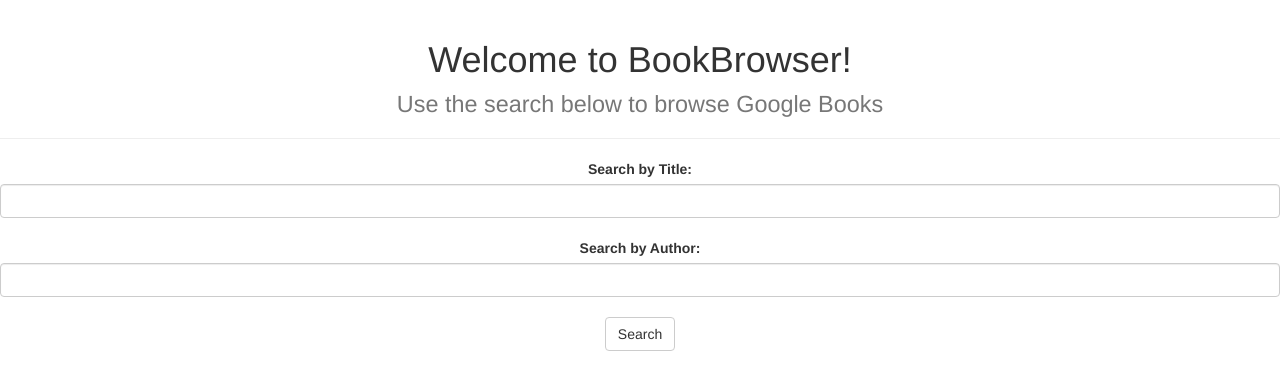
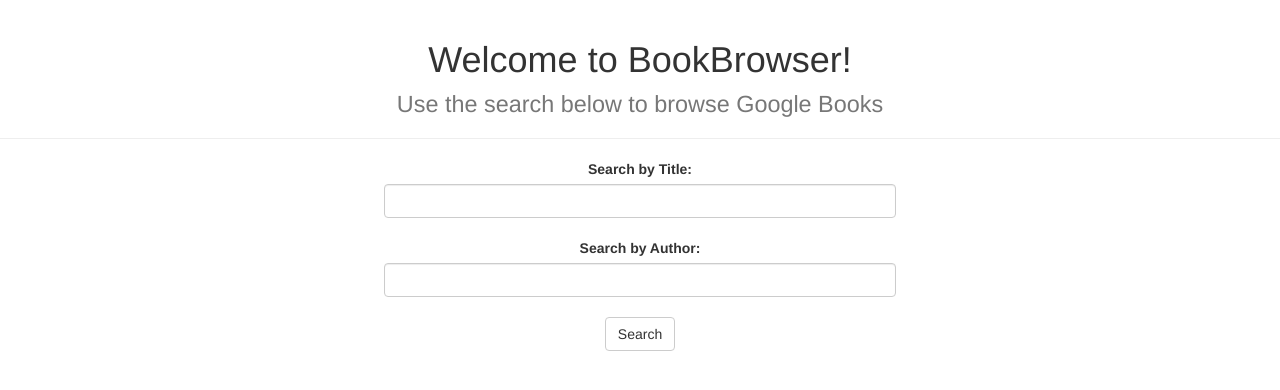
Before and after one commit to tpetersen0308/book-browser, a React (Create React App) app: page / in a window 1280 px wide. Shown: the top 390 px of the page. Built offline with nearby package versions, Linux system fonts and the light colour scheme.

Commit message:
change selector to style entire form

```diff
--- a/src/components/Search.css
+++ b/src/components/Search.css
@@ -1,4 +1,4 @@
-#search-input {
+#search-form {
   width: 40%;
   min-width: 20em;
   margin: auto;
```
